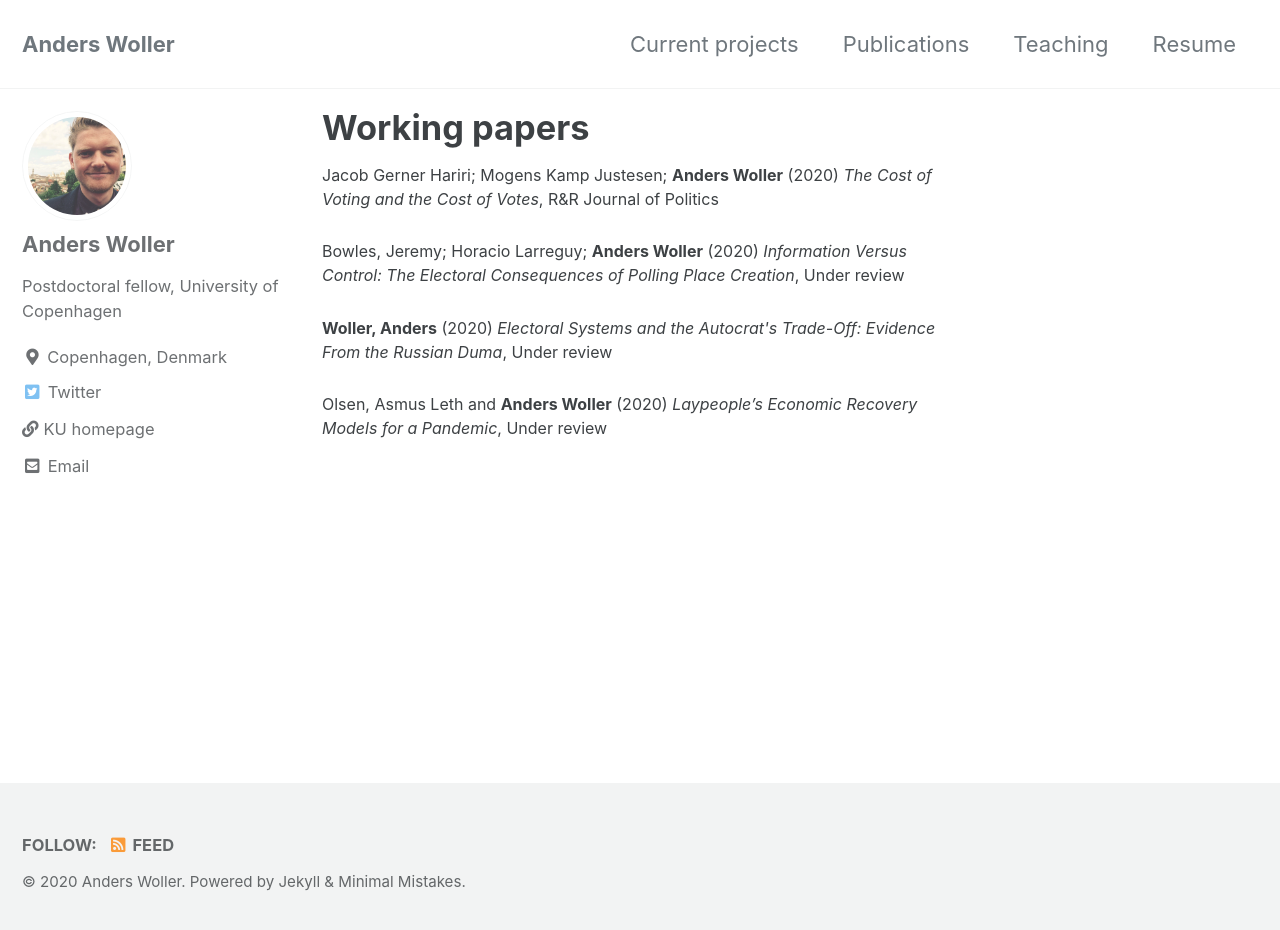
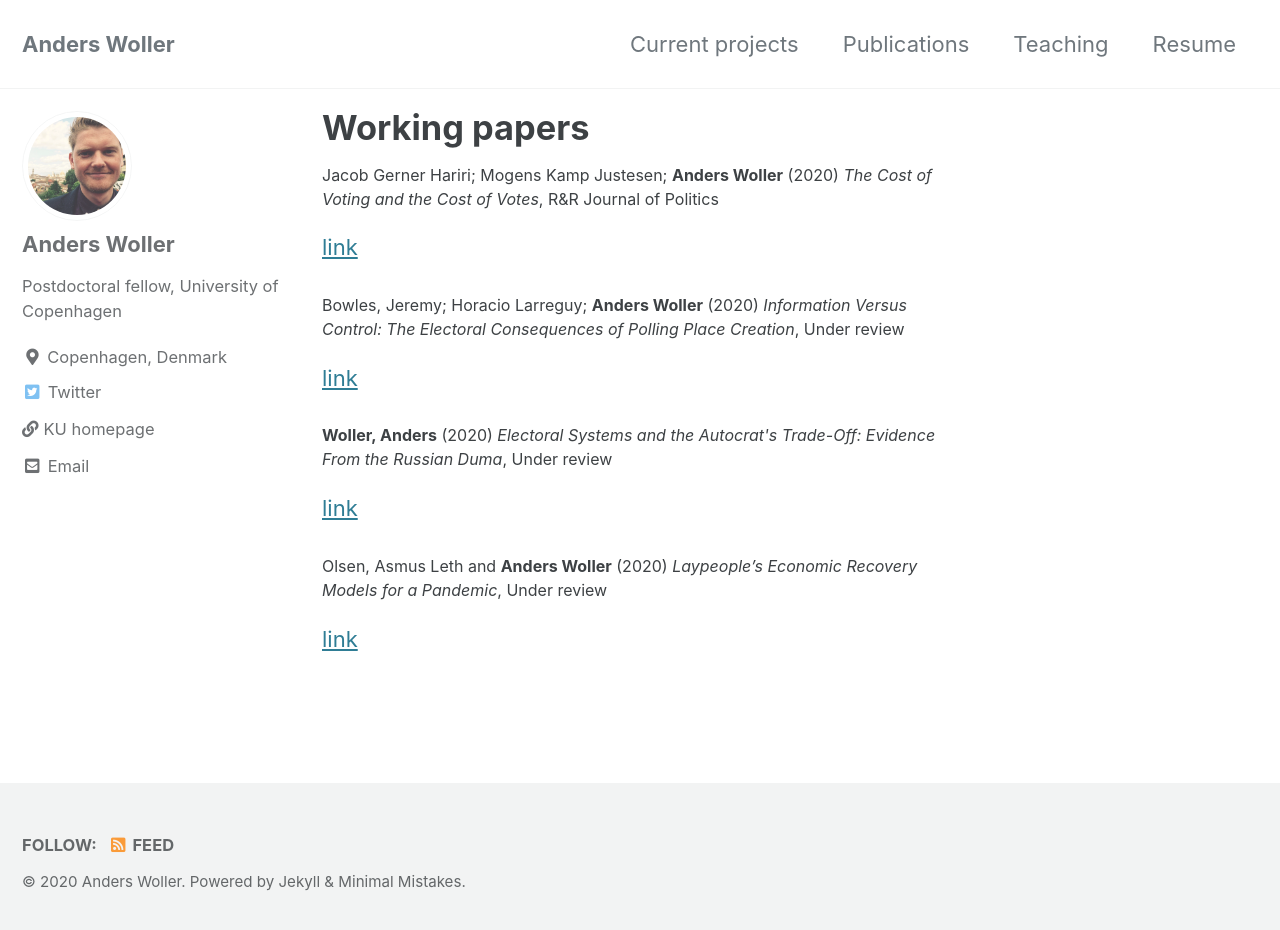
Before and after one commit to AndersWoller/AndersWoller.github.io, a Jekyll site: the page built from _pages/publications.md, in a window 1280 px wide and 938 px high. Shown: the top 930 px of the window. Built offline with Jekyll 4.4.1, drawn with Linux system fonts in a browser that asks for light colours; cached includes are drawn as plain includes.

Commit message:
Update publications.md

```diff
--- a/_pages/publications.md
+++ b/_pages/publications.md
@@ -4,10 +4,10 @@
 author_profile: true
 ---
 
-<p style="font-size:16px"> Jacob Gerner Hariri; Mogens Kamp Justesen; <b>Anders Woller</b> (2020) <i>The Cost of Voting and the Cost of Votes</i>, R&R Journal of Politics <p/>
+<p style="font-size:16px"> Jacob Gerner Hariri; Mogens Kamp Justesen; <b>Anders Woller</b> (2020) <i>The Cost of Voting and the Cost of Votes</i>, R&R Journal of Politics <p/> <a href="url">link</a>
 
-<p style="font-size:16px"> Bowles, Jeremy; Horacio Larreguy; <b>Anders Woller</b> (2020) <i>Information Versus Control: The Electoral Consequences of Polling Place Creation</i>, Under review<p/>
+<p style="font-size:16px"> Bowles, Jeremy; Horacio Larreguy; <b>Anders Woller</b> (2020) <i>Information Versus Control: The Electoral Consequences of Polling Place Creation</i>, Under review<p/> <a href="url">link</a>
 
-<p style="font-size:16px"> <b>Woller, Anders</b> (2020) <i>Electoral Systems and the Autocrat's Trade-Off: Evidence From the Russian Duma</i>, Under review<p/>
+<p style="font-size:16px"> <b>Woller, Anders</b> (2020) <i>Electoral Systems and the Autocrat's Trade-Off: Evidence From the Russian Duma</i>, Under review<p/> <a href="https://www.dropbox.com/s/cjcu5lwvhlqqydq/Electoral_systems.pdf?dl=0">link</a>
 
-<p style="font-size:16px"> Olsen, Asmus Leth and <b>Anders Woller</b> (2020) <i>Laypeople’s Economic Recovery Models for a Pandemic</i>, Under review<p/>
+<p style="font-size:16px"> Olsen, Asmus Leth and <b>Anders Woller</b> (2020) <i>Laypeople’s Economic Recovery Models for a Pandemic</i>, Under review<p/> <a href="url">link</a>
```
